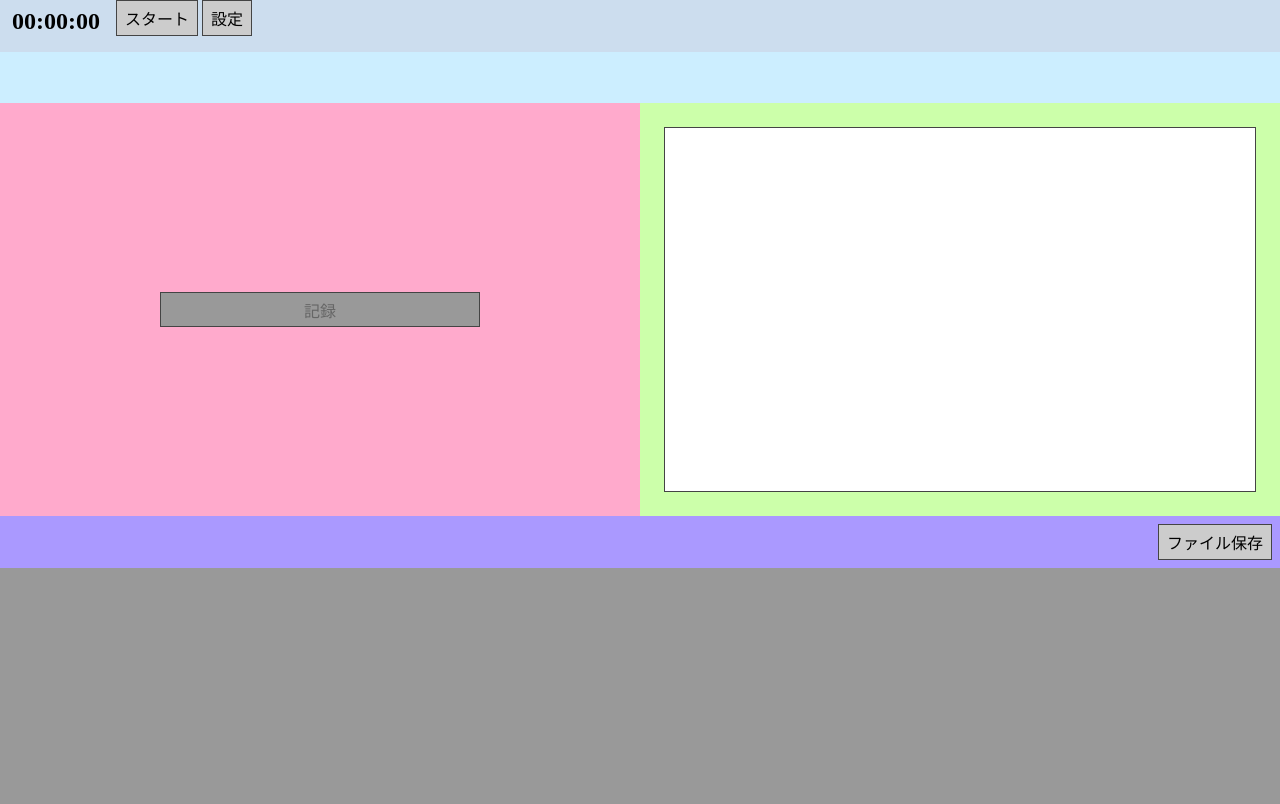
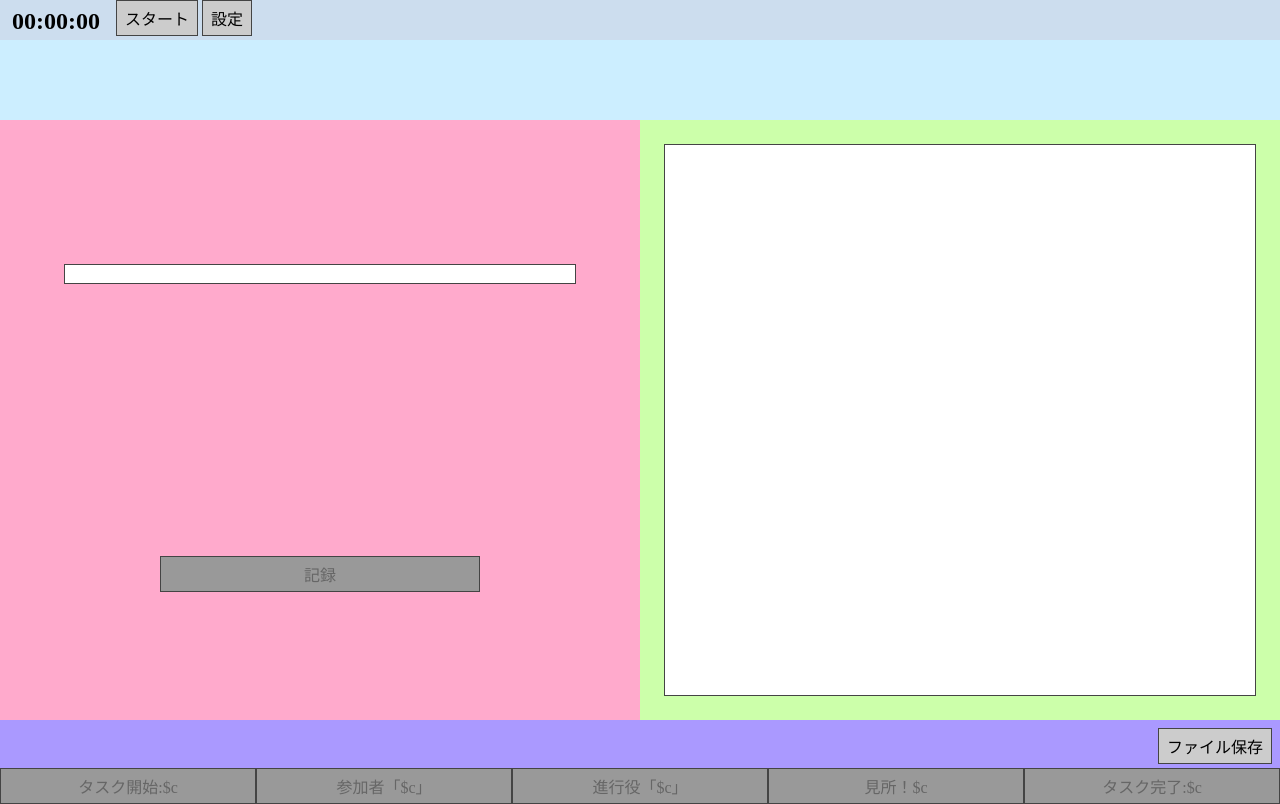
Before and after one commit to do-gugan/do-gagan_marker, a plain HTML site: page index.html in a window 1280 px wide. Drawn offline with Linux system fonts and the light colour scheme; some packages are replaced by stand-ins of ours.

Commit message:
ファンクションスニペットボタンを配置

```diff
--- a/index.html
+++ b/index.html
@@ -15,6 +15,7 @@
 </div>
 <div id="timecode_settings_block"></div>
 <div id="input_controls_block">
+    <input type="text" id="newMemo" />
     <button id="mark" class="button" disabled>記録</button>
 </div>
 <div id="list_block">
@@ -23,6 +24,13 @@
 <div id="save_button_block">
     <a href="#" id="save"  download="rename_same_as_movie.dggn.txt" class="button">ファイル保存</a>
 </div>
+<div id="snippets_block">
+    <button id="snippet1" class="button snippet" disabled>F1:</button>
+    <button id="snippet2" class="button snippet" disabled>F2:</button>
+    <button id="snippet3" class="button snippet" disabled>F3:</button>
+    <button id="snippet4" class="button snippet" disabled>F4:</button>
+    <button id="snippet5" class="button snippet" disabled>F5:</button>
+</div>
 </main>
 </body>
 <script type="text/javascript" src="scripts.js"></script>
--- a/scripts.js
+++ b/scripts.js
@@ -1,5 +1,42 @@
 //各種デフォルト値
 const defaultMemo = "チャプター";
+// $tの位置に記入済みのテキストが挿入される
+const snippet1 = "タスク開始:$t$c";
+const snippet2 = "参加者「$t$c」";
+const snippet3 = "進行役「$t$c」";
+const snippet4 = "見所！$t$c";
+const snippet5 = "タスク完了:$t$c";
+
+document.getElementById('snippet1').innerText = snippet1.replace("$t","");
+document.getElementById('snippet2').innerText = snippet2.replace("$t","");
+document.getElementById('snippet3').innerText = snippet3.replace("$t","");
+document.getElementById('snippet4').innerText = snippet4.replace("$t","");
+document.getElementById('snippet5').innerText = snippet5.replace("$t","");
+
+//キーボードショートカット
+document.body.addEventListener('keydown', (event)=>{
+    if (event.code == "F1") {
+        if (document.getElementById('snippet1').disabled == false){
+            console.log("F1");
+        }
+    } else if (event.code == "F2") {
+        if (document.getElementById('snippet2').disabled == false){
+            console.log("F2");
+        }
+    } else if (event.code == "F3") {
+        if (document.getElementById('snippet3').disabled == false){
+            console.log("F3");
+        }
+    } else if (event.code == "F4") {
+        if (document.getElementById('snippet4').disabled == false){
+            console.log("F5");
+        }
+    } else if (event.code == "F6") {
+        if (document.getElementById('snippet5').disabled == false){
+            console.log("F6");
+        }
+    }
+});
 
 //手動カウンタースタートボタン
 let manualCountTimer; //手動カウンター用タイマー
@@ -30,6 +67,12 @@ function updateManualCounter() {
 
 function toggleControls(b) {
     document.getElementById('mark').disabled = b;
+    document.getElementById('snippet1').disabled = b;
+    document.getElementById('snippet2').disabled = b;
+    document.getElementById('snippet3').disabled = b;
+    document.getElementById('snippet4').disabled = b;
+    document.getElementById('snippet5').disabled = b;
+
     document.getElementById('show_timecode_settings').disabled = !b;
 }
 
--- a/styles.css
+++ b/styles.css
@@ -3,9 +3,10 @@ body {
 }
 
 main {
+    height: calc(100vh - 1em);
     display: grid;
     grid-template-columns: 5fr 5fr;
-    grid-template-rows: 1fr 1fr 8fr 1fr;
+    grid-template-rows: 2.5em 5em auto 3em 1em;
 }
 
 /* 上部タイムコードブロック */
@@ -47,7 +48,12 @@ main {
     align-items: center;
 
 }
-
+#newMemo {
+    background-color: #fff;
+    width: 80%;
+    margin: 1em;
+    border: 1px solid #444
+}
 #mark {
     width: 50%;
 }
@@ -97,6 +103,24 @@ main {
     margin: 0.5em
 }
 
+/* スニペット（F1〜F5）ショートカットブロック */
+#snippets_block {
+    grid-column-start: 1;
+    grid-column-end: 3;
+    grid-row-start: 5;
+    grid-row-end: 6;
+
+    /* 子要素に対する指定 */
+    display: grid;
+    justify-items: auto;
+    flex-direction: row;
+    grid-template-columns: 1fr 1fr 1fr 1fr 1fr;
+}
+
+.snippet {
+
+}
+
 /* 汎用クラス */
 .button {
     color:black;
```
